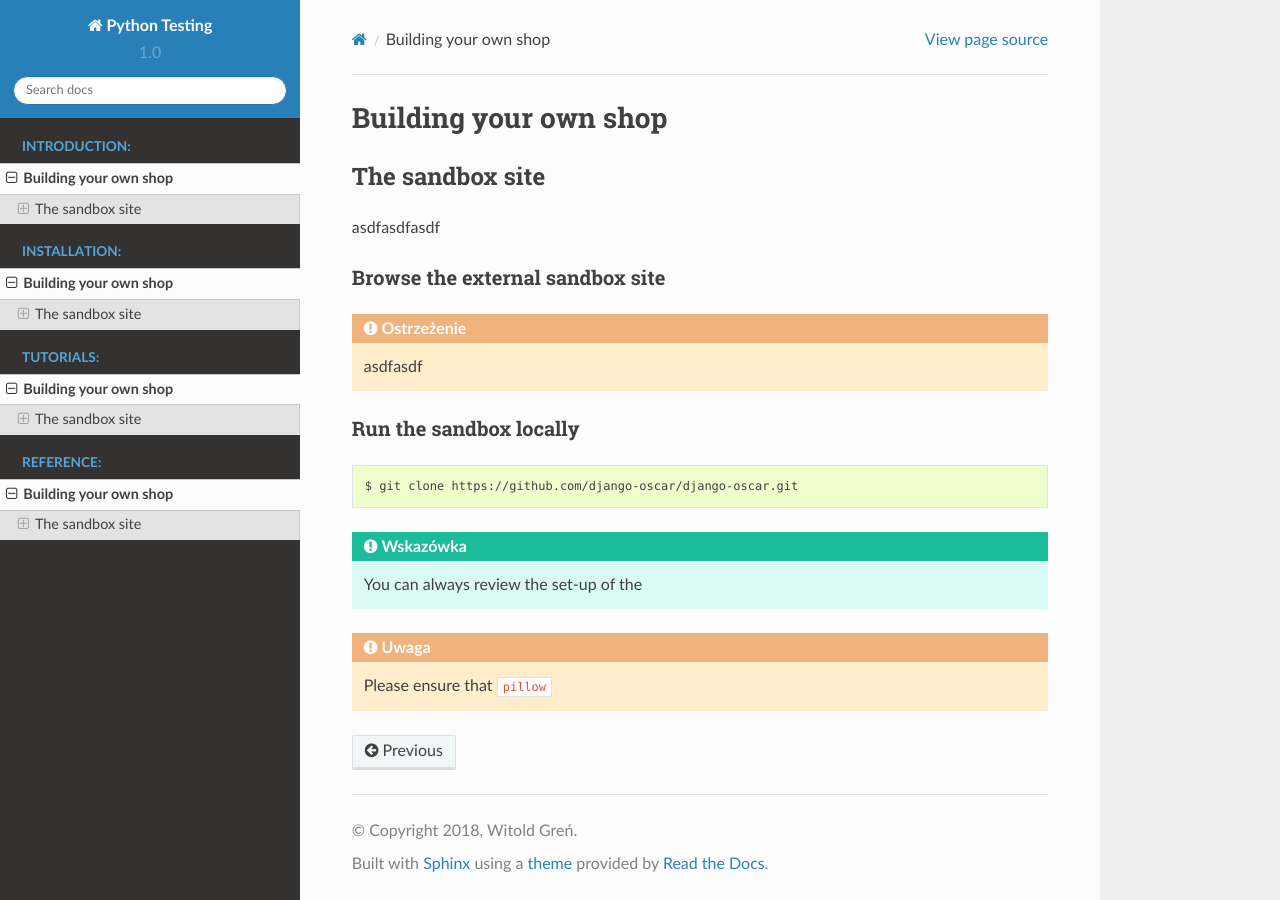
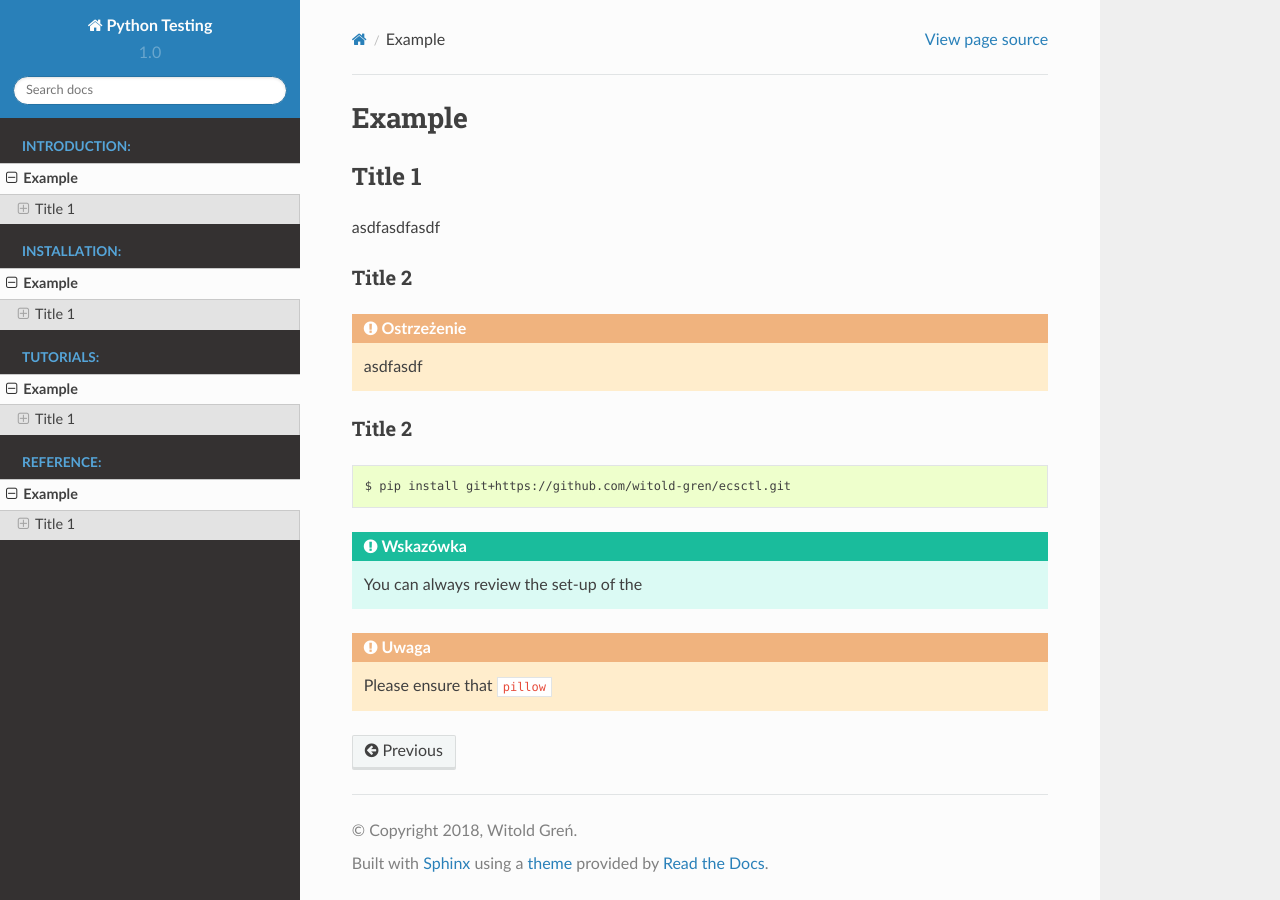
Before and after one commit to witold-gren/ecsctl, a Sphinx documentation site: the page built from docs/page/example.rst, in a window 1280 px wide. Built offline with Sphinx 7.4.7 and the Read the Docs theme 2.0.0, drawn with Linux system fonts in a browser that asks for light colours.

Commit message:
updated example pages

```diff
--- a/docs/page/example.rst
+++ b/docs/page/example.rst
@@ -1,29 +1,29 @@
-======================
-Building your own shop
-======================
+=======
+Example
+=======
 
 
-The sandbox site
-----------------
+Title 1
+-------
 
 asdfasdfasdf
 
 
-Browse the external sandbox site
-~~~~~~~~~~~~~~~~~~~~~~~~~~~~~~~~
+Title 2
+~~~~~~~
 
 .. warning::
 
     asdfasdf
 
 
-Run the sandbox locally
-~~~~~~~~~~~~~~~~~~~~~~~
+Title 2
+~~~~~~~
 
 
 .. code-block:: bash
 
-    $ git clone https://github.com/django-oscar/django-oscar.git
+    $ pip install git+https://github.com/witold-gren/ecsctl.git
 
 
 
```
